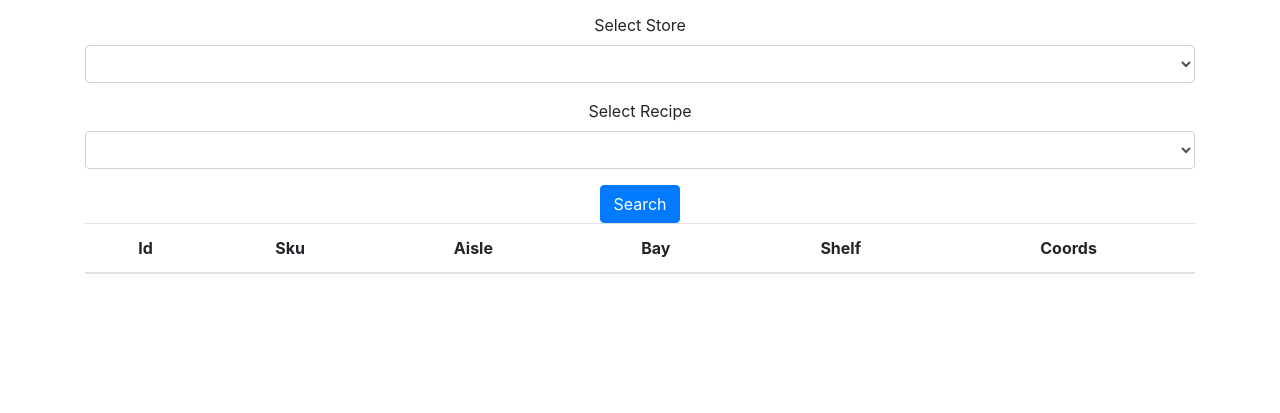
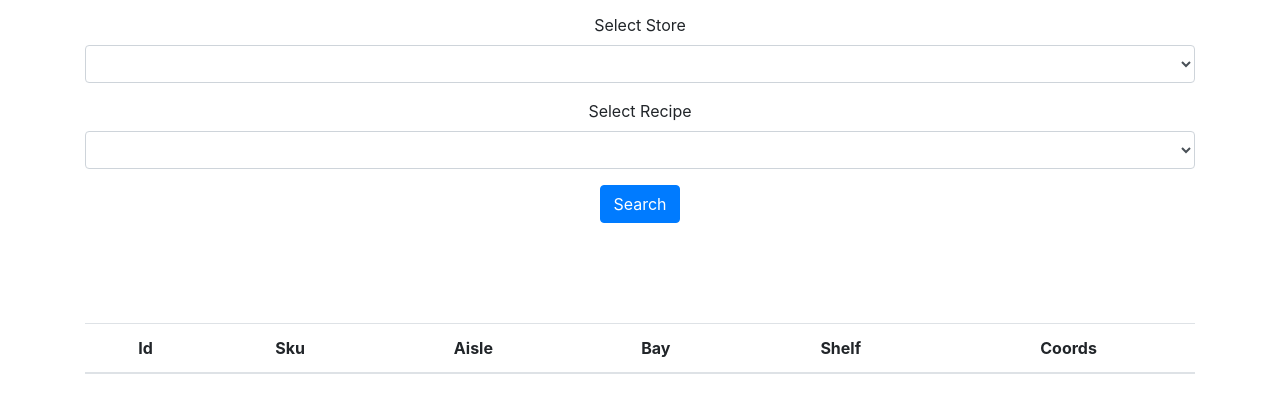
Before and after one commit to AantonM/FindMyMeal-Front, a website: page find-my-meal-web/startbootstrap-bare-gh-pages/index.html in a window 1280 px wide. Shown: the part 193-606 px from the top of the page. Drawn offline with nearby package versions, Linux system fonts and the light colour scheme; no server answers.

Commit message:
Update index.html

```diff
--- a/find-my-meal-web/startbootstrap-bare-gh-pages/index.html
+++ b/find-my-meal-web/startbootstrap-bare-gh-pages/index.html
@@ -185,7 +185,7 @@
 
         <button id="btnSearch" class="btn btn-primary" type="submit">Search</button>
 
-        <table class="table">
+        <table class="table" style="margin-top: 100px">
           <thead>
             <tr>
               <th scope="col">Id</th>
```
